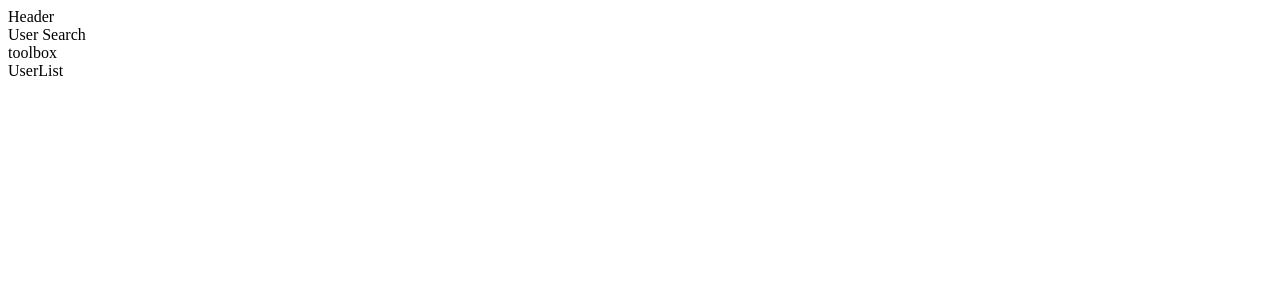
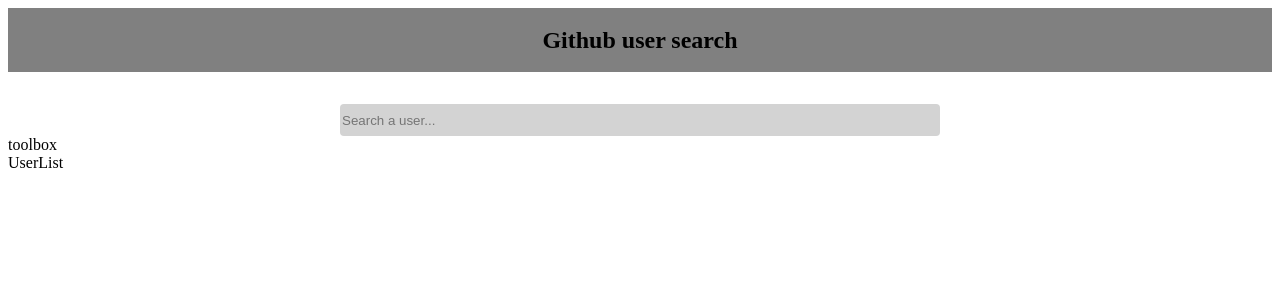
Before and after one commit to benjyarel/fulll_test, a React (Vite) app in the folder user_search/: page / in a window 1280 px wide. Shown: the top 300 px of the page. Built offline with nearby package versions, Linux system fonts and the light colour scheme.

Commit message:
header & user search

```diff
--- a/user_search/src/App.tsx
+++ b/user_search/src/App.tsx
@@ -9,13 +9,13 @@
 import { UserList } from "./components/UserList"
 
 function App() {
-  const [queryParams, setQueryParams] = useState("")
+  // const [queryParams, setQueryParams] = useState("")
 
-  const { users, totalCount } = useGetSearchUsers({ query: queryParams })
+  // const { users, totalCount } = useGetSearchUsers({ query: queryParams })
 
-  const handleOnUserSearchChange = (e: ChangeEvent<HTMLInputElement>) => {
-    setQueryParams(e.target.value)
-  }
+  // const handleOnUserSearchChange = (e: ChangeEvent<HTMLInputElement>) => {
+  //   setQueryParams(e.target.value)
+  // }
 
   return (
     <>
--- /dev/null
+++ b/user_search/src/components/Header.module.css
@@ -0,0 +1,12 @@
+.header {
+  background-color: gray;
+  width: 100%;
+  height: 64px;
+  display: flex;
+  align-items: center;
+  justify-content: center;
+}
+
+.title {
+  font-size: 1.5em;
+}
--- a/user_search/src/components/Header.tsx
+++ b/user_search/src/components/Header.tsx
@@ -1,3 +1,9 @@
+import style from "./Header.module.css"
+
 export const Header = () => {
-  return <nav>Header</nav>
+  return (
+    <nav className={style.header}>
+      <h1 className={style.title}>Github user search</h1>
+    </nav>
+  )
 }
--- /dev/null
+++ b/user_search/src/components/UserSearch.module.css
@@ -0,0 +1,15 @@
+.search-form {
+  padding-top: 32px;
+  margin: 0 auto;
+  max-width: 600px;
+}
+
+.search-input {
+  border: none;
+  outline: none;
+
+  width: 100%;
+  height: 32px;
+  border-radius: 4px;
+  background-color: lightgray;
+}
--- a/user_search/src/components/UserSearch.tsx
+++ b/user_search/src/components/UserSearch.tsx
@@ -1,3 +1,24 @@
+import style from "./UserSearch.module.css"
+
 export const UserSearch = () => {
-  return <div> User Search</div>
+  const handleOnUserSearchChange = () => console.log("change")
+  const handleOnSubmit = (e) => e.preventDefault()
+
+  return (
+    <form
+      className={style["search-form"]}
+      role="search"
+      onSubmit={handleOnSubmit}
+    >
+      <input
+        className={style["search-input"]}
+        id="user-search"
+        name="user search"
+        type="search"
+        placeholder="Search a user..."
+        aria-label="User search"
+        onChange={handleOnUserSearchChange}
+      />
+    </form>
+  )
 }
```
